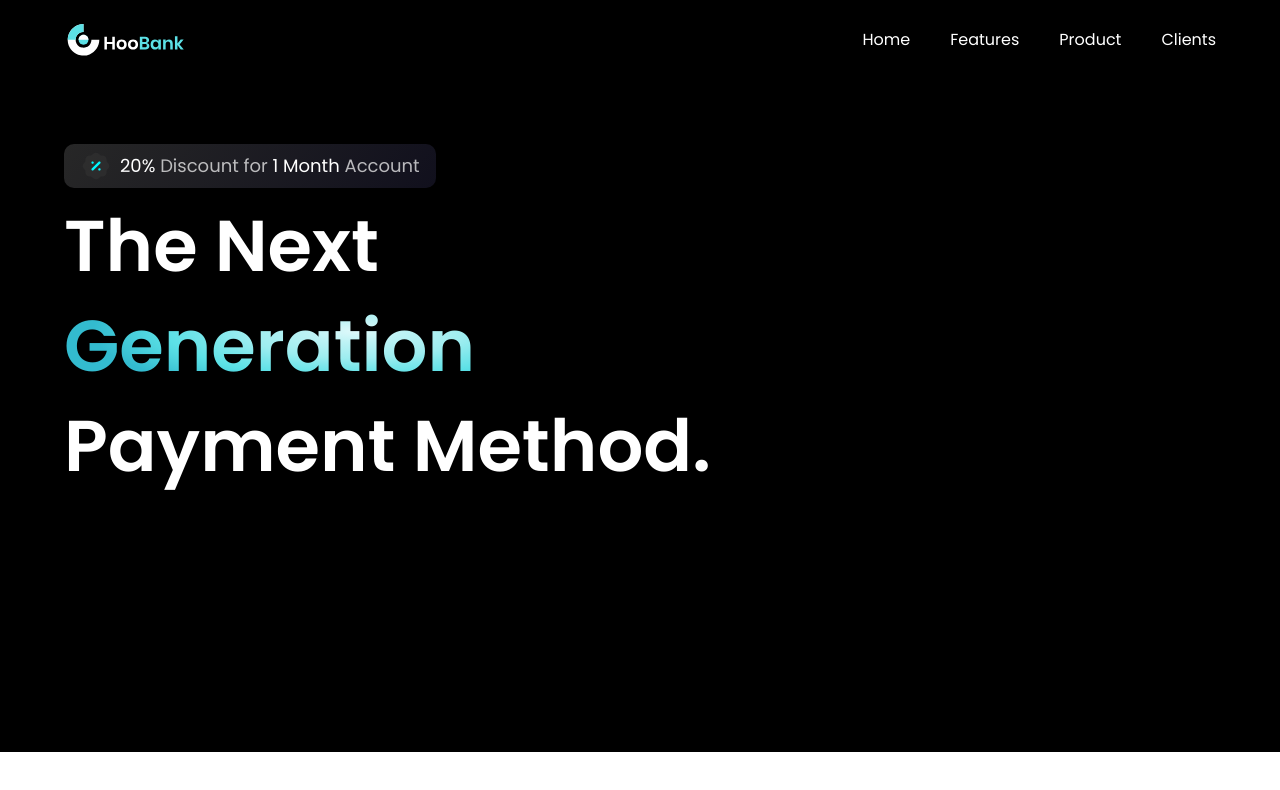
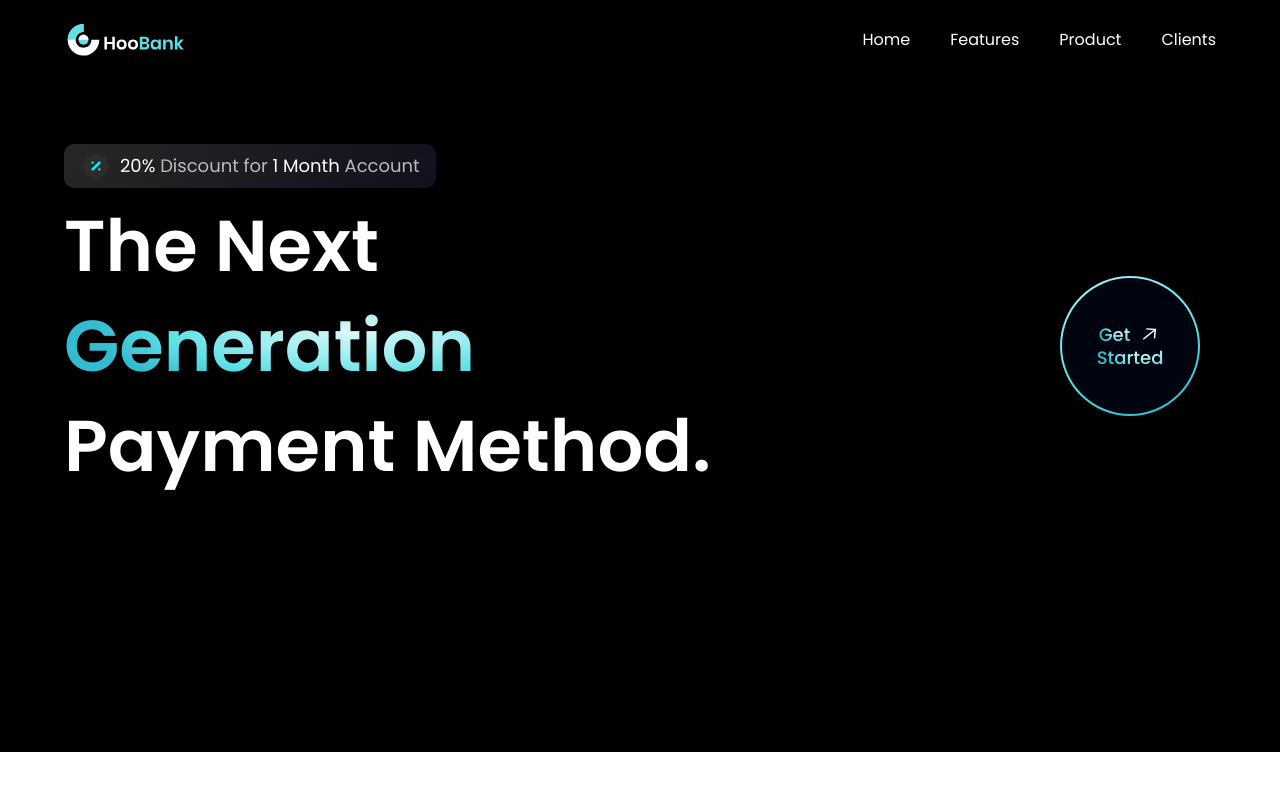
Before and after one commit to jahadtariq/modern-bank-app, a React (Vite) app: page / in a window 1280 px wide. Shown: the top 790 px of the page. Built offline with nearby package versions, Linux system fonts and the light colour scheme.

Commit message:
added get started component

```diff
--- a/src/components/GetStarted.jsx
+++ b/src/components/GetStarted.jsx
@@ -1,9 +1,20 @@
-import React from 'react'
+import styles from '../style';
+import { arrowUp } from '../assets';
 
-const GetStarted = () => {
-  return (
-    <div>GetStarted</div>
-  )
-}
+const GetStarted = () =>(
+  <div className={`${styles.flexCenter} w-[140px] h-[140px] rounded-full bg-blue-gradient p-[2px] cursor-pointer`}>
+    <div className={`${styles.flexCenter} flex-col bg-primary w-[100%] h-[100%] rounded-full`}>
+      <div className={`${styles.flexStart} flex-row`}>
+        <p className='font-poppins font-medium text-[18px] leading-[23px] mr-2'>
+          <span className='text-gradient'>Get</span>
+        </p>
+        <img src={arrowUp} alt="arrow" className="w-[23px] h-[23px] object-contain"/>
+      </div>
+      <p className='font-poppins font-medium text-[18px] leading-[23px]'>
+          <span className='text-gradient'>Started</span>
+      </p>
+    </div>
+  </div>
+);
 
 export default GetStarted
--- a/src/components/Hero.jsx
+++ b/src/components/Hero.jsx
@@ -22,7 +22,7 @@
           </h1>
           <div className='ss:flex hidden md:mr-4 mr-0'>
             <GetStarted/>
-            {/* 53:28 */}
+            {/* 58:38 */}
           </div>
         </div>
       </div>
```
